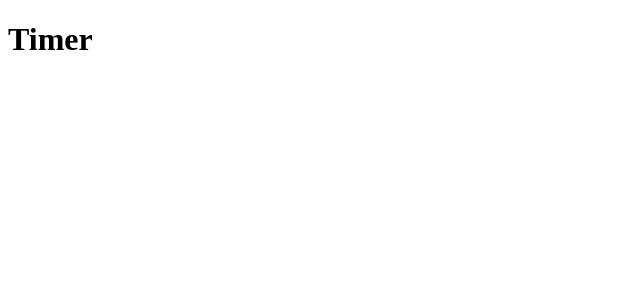
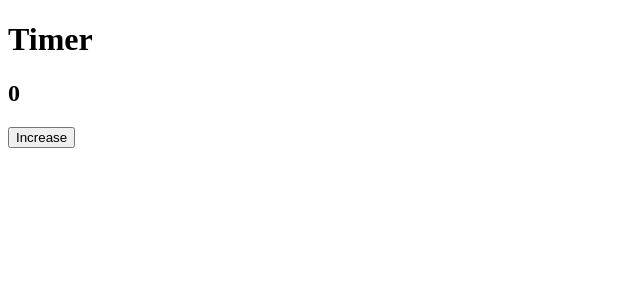
Before and after one commit to Abhay20801/Understanding_lifecycles, a React (Create React App) app: page / in a window 1280 px wide. Shown: the top 300 px of the page, without its empty margins (0-640 px from the left). Built offline with nearby package versions, Linux system fonts and the light colour scheme.

Commit message:
Setting the timer

```diff
--- a/src/Components/Timer/TimerOne.js
+++ b/src/Components/Timer/TimerOne.js
@@ -4,7 +4,7 @@ export default class Timer extends React.Component {
     constructor() {
         super();
         this.state= {
-            counter:0
+            count:0
         }
         console.log("Timer Constructor");
     }
@@ -18,13 +18,32 @@ export default class Timer extends React.Component {
         return true;
     }
 
+
+    handleIncrease=()=>{
+        this.setState((prevState)=>{
+            return {count: prevState.count+1}
+        })
+
+    }
+
     render() {
         console.log("Timer render");
-        return (<h1>Timer</h1>);
+
+        const {count} = this.state;
+
+        return (
+        <>
+        <h1>Timer</h1>
+
+        <h2>{count}</h2>
+        <button onClick={this.handleIncrease}>Increase</button>
+        </>
+        );
     }
 
     componentDidMount() {
         console.log("Timer componentDidMount");
+        console.log("_____________________________________");
     }
 
     getSnapshotBeforeUpdate(prevProps, prevState) {
@@ -34,5 +53,6 @@ export default class Timer extends React.Component {
 
     componentDidUpdate() {
         console.log("Timer componentDidUpdate");
+        console.log("_____________________________________");
     }
 }
```
